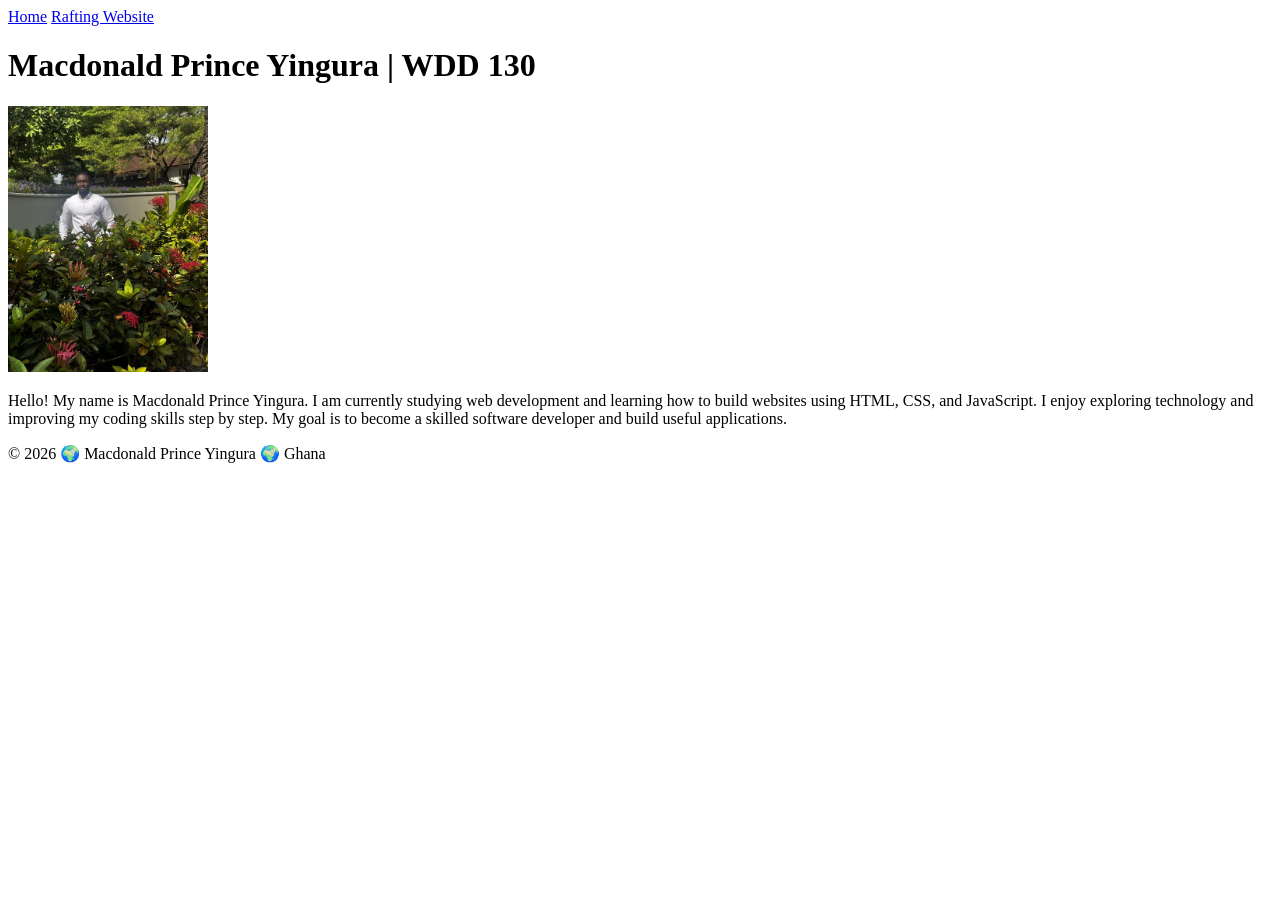
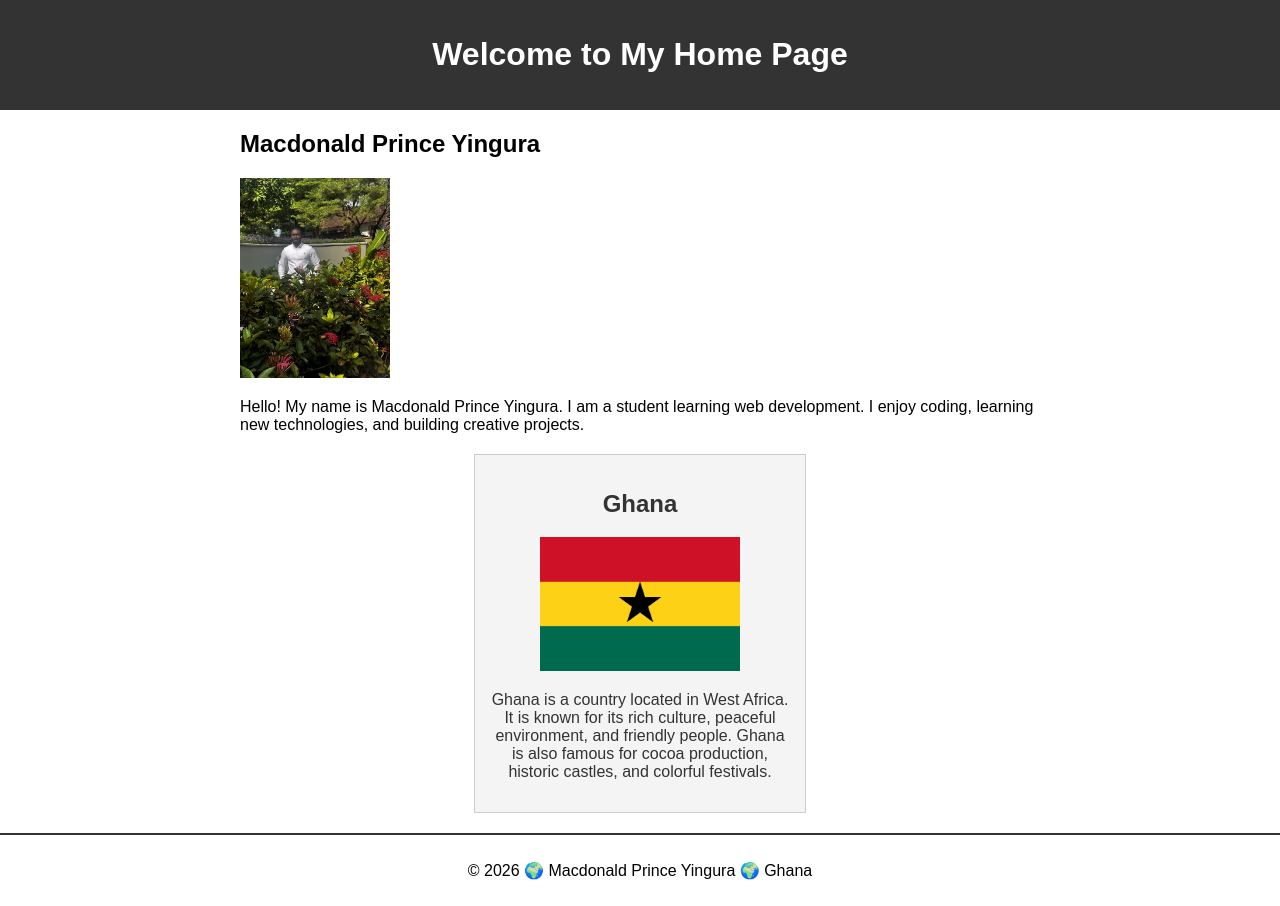
Before and after one commit to Macdonald-Prince-Yingura/wdd130, a plain HTML site: page index.html in a window 1280 px wide. Before the commit the page ends 800 px from the top, so only its background shows below. Drawn offline with Linux system fonts and the light colour scheme.

Commit message:
week 2 complete

```diff
--- a/index.html
+++ b/index.html
@@ -1,38 +1,55 @@
 <!DOCTYPE html>
-<html lang="en-US">
+<html lang="en">
 
 <head>
-    <meta charset="utf-8">
+    <meta charset="UTF-8">
     <meta name="viewport" content="width=device-width, initial-scale=1.0">
-    <title>Macdonald Prince Yingura | WDD 130</title>
+    <title>WDD130 | Home Page | Macdonald Prince Yingura</title>
+
+    <!-- Required Meta Tags -->
+    <meta name="description"
+      content="Macdonald Prince Yingura WDD130 home page showcasing web development skills and personal profile.">
+    <meta name="author" content="Macdonald Prince Yingura">
+
+    <!-- CSS Link -->
+    <link rel="stylesheet" href="styles/styles.css">
 </head>
 
 <body>
+
     <header>
-        <nav>
-            <a href="#">Home</a>
-            <a href="wwr/">Rafting Website</a>
-        </nav>
+        <h1>Welcome to My Home Page</h1>
     </header>
 
     <main>
-        <h1>Macdonald Prince Yingura | WDD 130</h1>
+        <h2>Macdonald Prince Yingura</h2>
 
-        <img src="images/profile.jpg" alt="Macdonald Prince Yingura" width="200">
+        <!-- Profile Image -->
+        <img src="images/profile.jpg" alt="My profile picture">
 
         <p>
-            Hello! My name is Macdonald Prince Yingura. I am currently studying web development and
-            learning how to build websites using HTML, CSS, and JavaScript. I enjoy exploring
-            technology and improving my coding skills step by step. My goal is to become a skilled
-            software developer and build useful applications.
+            Hello! My name is Macdonald Prince Yingura. I am a student learning web development.
+            I enjoy coding, learning new technologies, and building creative projects.
         </p>
     </main>
 
+    <!-- ASIDE SECTION (Required) -->
+    <aside>
+        <h2>Ghana</h2>
+
+        <img src="images/ghana.jpg" alt="Beautiful view of Ghana">
+
+        <p>
+            Ghana is a country located in West Africa. It is known for its rich culture,
+            peaceful environment, and friendly people. Ghana is also famous for cocoa production,
+            historic castles, and colorful festivals.
+        </p>
+    </aside>
+
     <footer>
-        <p>
-            &copy; 2026 🌍 Macdonald Prince Yingura 🌍 Ghana
-        </p>
+        <p>&copy; 2026 🌍 Macdonald Prince Yingura 🌍 Ghana</p>
     </footer>
+
 </body>
 
 </html>
--- a/styles/styles.css
+++ b/styles/styles.css
@@ -0,0 +1,56 @@
+/* General Styles */
+body {
+    font-family: Arial, sans-serif;
+    margin: 0;
+    padding: 0;
+}
+
+/* Header */
+header {
+    background-color: #333;
+    color: white;
+    padding: 15px;
+    text-align: center;
+}
+
+/* MAIN SECTION */
+main {
+    max-width: 800px;
+    margin: 20px auto;
+}
+
+/* Profile Image inside main */
+main img {
+    width: 150px;
+    height: auto;
+}
+
+/* Paragraph Fix */
+p {
+    padding: 0;
+}
+
+/* ASIDE SECTION */
+aside {
+    width: 300px;
+    margin: 20px auto;
+    border: 1px solid #ccc;
+    padding: 15px;
+    background-color: #f4f4f4;
+    color: #333;
+    text-align: center;
+}
+
+/* Aside Image */
+aside img {
+    width: 200px;
+    height: auto;
+}
+
+/* FOOTER */
+footer {
+    margin-top: 20px;
+    border-top: 2px solid #333;
+    text-align: center;
+    padding: 10px;
+}
```
Also changed, not shown: images/ghana.jpg (added).
